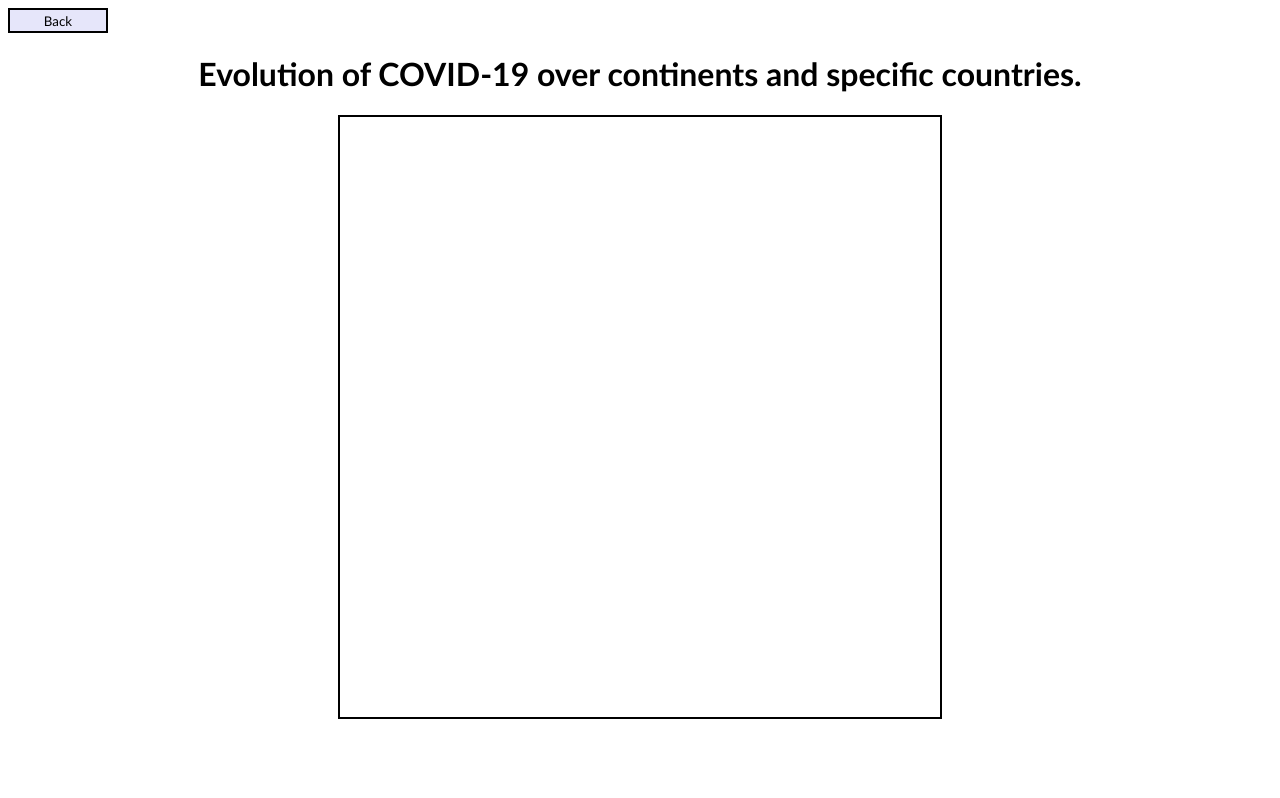
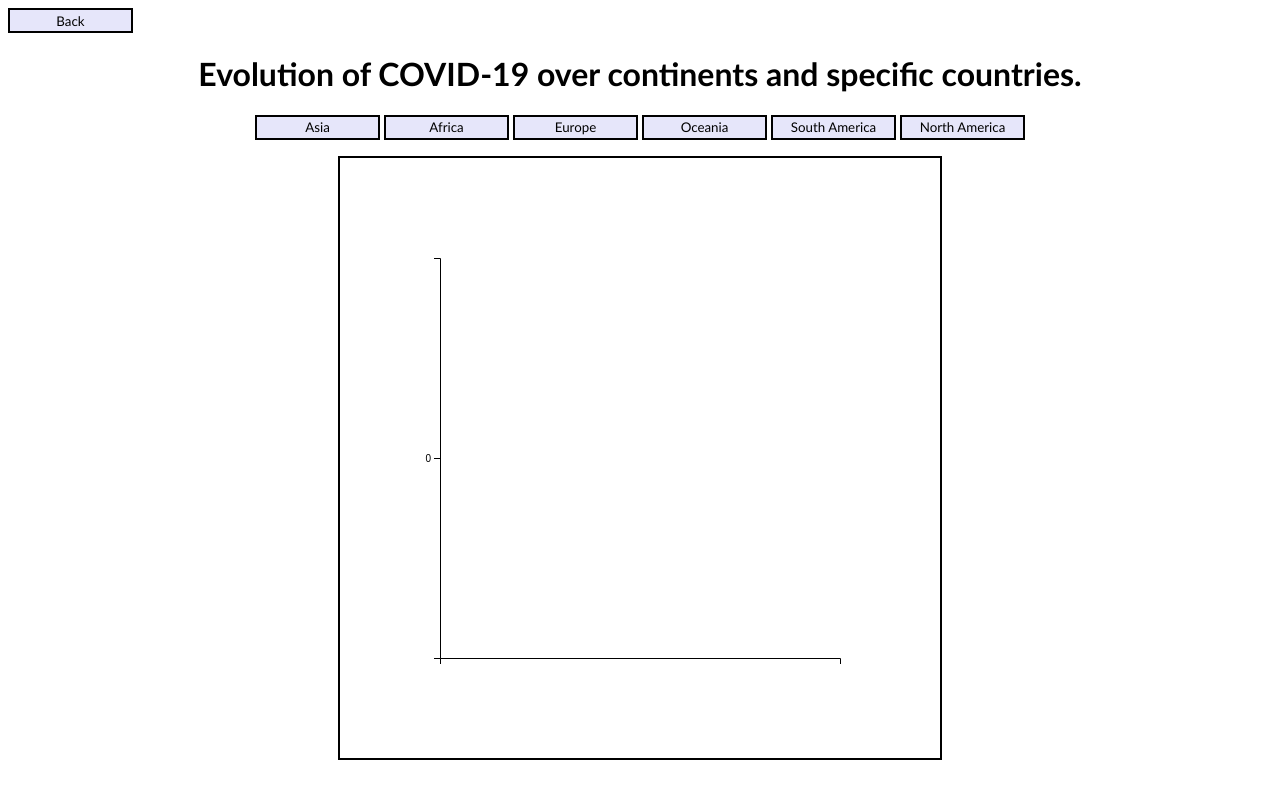
Before and after one commit to teganstorm/F21DV-Lab3, a plain HTML site: page query1.html in a window 1280 px wide. Drawn offline with nearby package versions, Linux system fonts and the light colour scheme; no server answers.

Commit message:
Update query1.html

```diff
--- a/query1.html
+++ b/query1.html
@@ -18,7 +18,7 @@
 		button {
 			font-family: Trebuchet MS;
 			border: 2px solid black;
-			width: 100px;
+			width: 125px;
 			height: 25px;
 			background-color: lavender;
 			color: black;
@@ -29,6 +29,15 @@
 	</style>
 	<button onclick="window.location.href='index.html'">Back</button>
 	<h1>Evolution of COVID-19 over continents and specific countries.</h1>
+    <div>
+        <button onclick="display('Asia')">Asia</button>
+        <button onclick="display('Africa')">Africa</button>
+        <button onclick="display('Europe')">Europe</button>
+        <button onclick="display('Oceania')">Oceania</button>
+        <button onclick="display('South America')">South America</button>
+        <button onclick="display('North America')">North America</button>
+    </div>
+    <p></p>
 	<script>
 		// write your d3 code here..
     /*
@@ -101,6 +110,13 @@
     excess_mortality
     excess_mortality_cumulative_per_million
     */
+
+
+    // working with dates
+    // http://using-d3js.com/04_04_working_with_dates.html
+
+
+
     var datalink = "https://raw.githubusercontent.com/owid/covid-19-data/master/public/data/owid-covid-data.csv";
 
 
@@ -115,19 +131,87 @@
         .attr("width", xSize)
         .attr("height", ySize)
         .style("border", "2px solid black")
+        .append("g")
+        .attr("transform", "translate("+margin+","+margin+")");
+    var x = d3.scaleTime()
+        .domain(0,0)
+        .range([0, xmax])
+    svg.append("g")
+        .attr("transform", "translate(0,"+ymax+")")
+        .call(d3.axisBottom(x))
+        .attr('class', 'xaxis');
+    var y = d3.scaleLinear()
+        .domain([0, 0])
+        .range([0, ymax])
+    svg.append("g")
+        .call(d3.axisLeft(y))
+        .attr('class', 'yaxis');
+    var da = [
+        {x:new Date(0-0-0), y:0}
+    ];
+    var line = svg.append("g").append("path")
+        .attr('class', 'line')
+        .datum(da)
+        .attr("fill", "none")
+        .attr("stroke-width", 1.5)
+        .attr("d", d3.line()
+            .x(function(d) { return x(d.x) })
+            .y(function(d) { return y(d.y) })
+        ).attr("stroke", "black");
 
     function display(c) {
       d3.csv(datalink).then(function(data) {
-        var newdata = []
-        for (var i=0; i<data.length; i++) {
-          if (data[i].continent == c) {
-            newdata.append(data[i])
+          var newdata = []
+          var datalength = data.length;
+
+          var body = d3.selectAll("body");
+          for (var i=0; i<datalength; i++) {
+              if (data[i].continent == c) {
+                  newdata.push(data[i])
+              }
           }
-        }
-        console.log(newdata.length)
+          var dates = []
+          var new_cases = []
+          var newdatalength = newdata.length;
+          for (var i=0; i<newdatalength; i++) {
+              var d = newdata[i].date;
+              var new_case = newdata[i].new_cases;
+              var date = new Date(d)
+              dates.push(date)
+              new_cases.push(new_case)
+          }
+
+          var mincase = Math.min(...new_cases);
+          var maxcase = Math.max(...new_cases);
+          var maxDate = new Date(Math.max.apply(Math, dates));
+          var minDate = new Date(Math.min.apply(Math, dates));
+
+          var xaxis = d3.selectAll(".xaxis");
+          var yaxis = d3.selectAll(".yaxis");
+          x.domain([minDate, maxDate]);
+          xaxis.transition().call(d3.axisBottom(x).ticks(d3.timeYear))
+          y.domain([maxcase, mincase])
+          yaxis.transition().call(d3.axisLeft(y))
+
+          for (var i=0; i<newdatalength; i++) {
+              var dict = {}
+              dict.x = dates[i]
+              dict.y = new_cases[i]
+              newdata[i] = dict;
+          }
+
+          newpath = d3.selectAll(".line")
+            .datum(newdata)
+            .transition()
+            .attr("d", d3.line().x(function(d,i) {
+                return x(d.x);
+            }).y(function(d,i) {
+                return y(d.y);
+            }))
 
       })
     }
+    display("Asia")
 	</script>
 </body>
 
```
